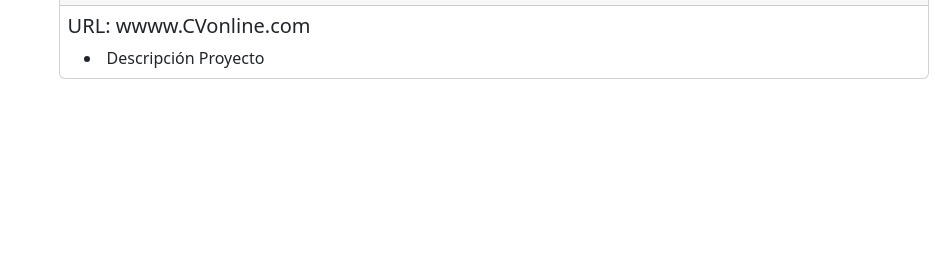
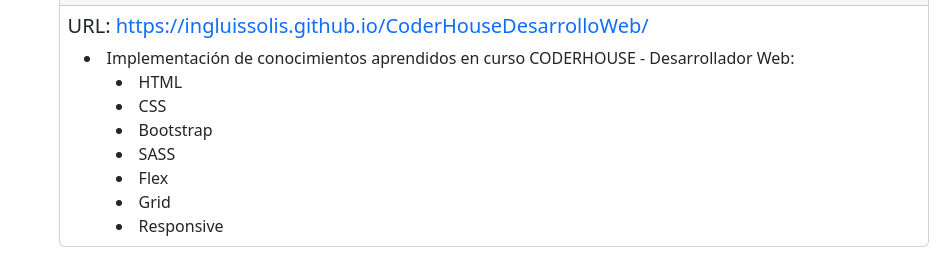
Before and after one commit to IngLuissolis/CoderHouseDesarrolloWeb, a website: page views/portfolio.html in a window 1280 px wide. Shown: the part 1517-1772 px from the top of the page, without its empty margins (339-1280 px from the left). Before the commit the page ends 1604 px from the top, so only its background shows below. Drawn offline with nearby package versions, Linux system fonts and the light colour scheme.

Commit message:
portfolio al 95% - agregado links github y linkedin

```diff
--- a/scss/_commons.scss
+++ b/scss/_commons.scss
@@ -91,13 +91,13 @@
     }
 }
 
-.boton-cancelar{
-	@extend .boton;
-	background-color: $red;
+.boton-cancelar {
+    @extend .boton;
+    background-color: $red;
 
     a {
+        color: $white;
         text-decoration: none;
-        color: $white;
 
         &:hover {
             color: $black;
@@ -200,6 +200,10 @@
 
 .portfolio-proyecto {
     grid-area: portfolio-proyecto;
+
+    a {
+        text-decoration: none;
+    }
 }
 
 .portfolio-icono-plus {
--- a/views/portfolio.html
+++ b/views/portfolio.html
@@ -35,11 +35,11 @@
                 </div>
 
                 <div class="">
-                    <a href="#">
+                    <a href="https://github.com/IngLuissolis/CoderHouseDesarrolloWeb.git" target="_blank">
                         <img src="../img/github.svg" alt="github" class="portfolio-icono">
                     </a>
 
-                    <a class="" href="#">
+                    <a href="https://www.linkedin.com/in/luis-eduardo-solis" target="_blank">
                         <img src="../img/linkedin.svg" alt="linkedin" class="portfolio-icono">
                     </a>
                 </div>
@@ -403,8 +403,21 @@
                     <div id="flush-collapseOne2" class="accordion-collapse collapse d-sm-block" aria-labelledby="flush-headingOne2"
                         data-bs-parent="#accordionFlushExample2">
                         <div class="accordion-body p-2">
-                            <h5 class="p-1">URL: wwww.CVonline.com</h5>
-                            <li class="ms-3">Descripción Proyecto</li>
+                            <h5 class="p-1">
+                                URL:
+                                <a href="https://ingluissolis.github.io/CoderHouseDesarrolloWeb/" target="_blank">
+                                    https://ingluissolis.github.io/CoderHouseDesarrolloWeb/
+                                </a>
+                            </h5>
+                            <li class="ms-3">Implementación de conocimientos aprendidos en curso CODERHOUSE - Desarrollador Web:
+                                <li class="ms-5">HTML</li>
+                                <li class="ms-5">CSS</li>
+                                <li class="ms-5">Bootstrap</li>
+                                <li class="ms-5">SASS</li>
+                                <li class="ms-5">Flex</li>
+                                <li class="ms-5">Grid</li>
+                                <li class="ms-5">Responsive</li>
+                            </li>
                         </div>
                     </div>
                 </div>
@@ -421,8 +434,21 @@
                         </div>
                     </div>
                     <div class="card-body p-2">
-                      <h5 class="card-title">URL: wwww.CVonline.com</h5>
-                      <li class="ms-3">Descripción Proyecto</li>
+                      <h5 class="card-title">
+                        URL:
+                        <a href="https://ingluissolis.github.io/CoderHouseDesarrolloWeb/" target="_blank">
+                            https://ingluissolis.github.io/CoderHouseDesarrolloWeb/
+                        </a>
+                      </h5>
+                      <li class="ms-3">Implementación de conocimientos aprendidos en curso CODERHOUSE - Desarrollador Web:
+                        <li class="ms-5">HTML</li>
+                        <li class="ms-5">CSS</li>
+                        <li class="ms-5">Bootstrap</li>
+                        <li class="ms-5">SASS</li>
+                        <li class="ms-5">Flex</li>
+                        <li class="ms-5">Grid</li>
+                        <li class="ms-5">Responsive</li>
+                    </li>
                     </div>
                 </div>
 
```
Also changed, not shown: index.html (+6 -8 lines), views/nuevaExperienciaLaboral.html (+19 -8 lines), views/nuevaFormacion.html (+4 -0 lines), views/nuevoProyecto.html (+2 -0 lines), css/main.css.
